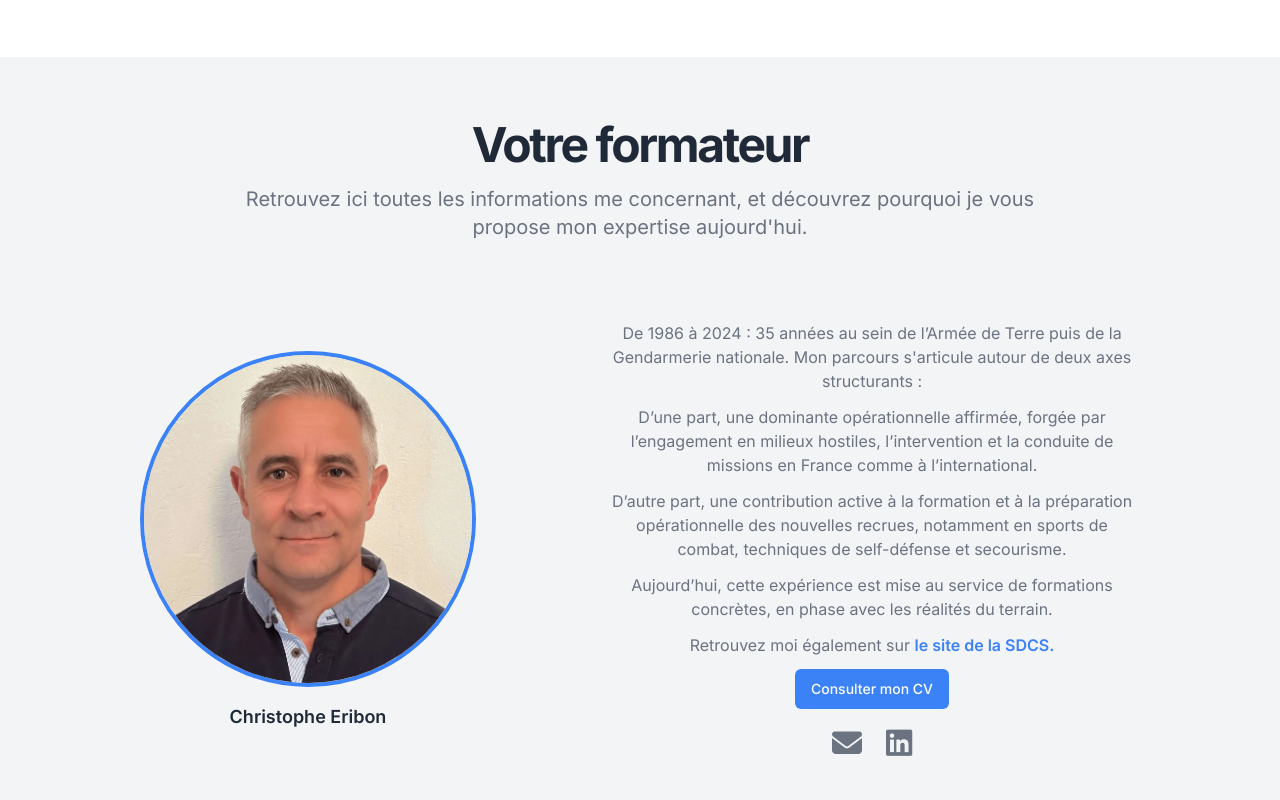
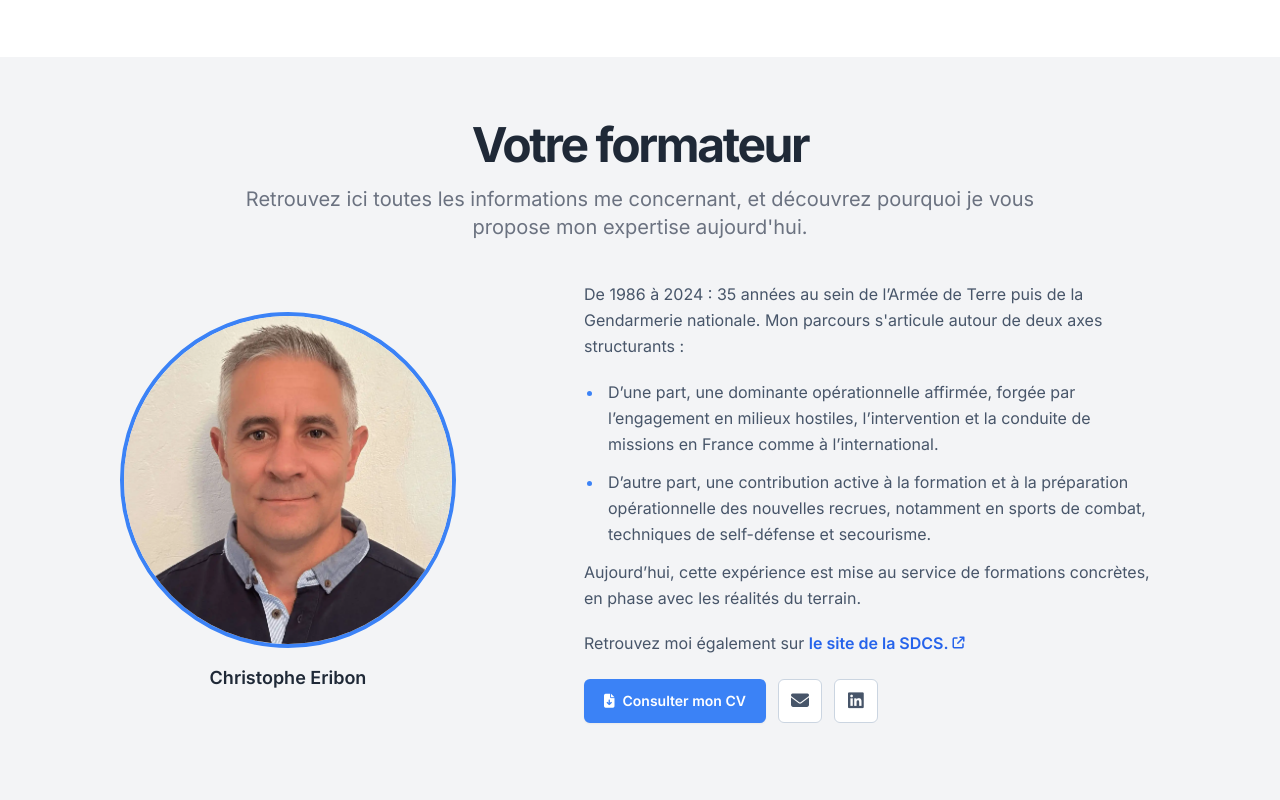
Before and after one commit to HugoErb/Site-SAFESEC-Formation, an Angular app in the folder frontend/: page /home in a window 1280 px wide. Shown: the part 1380-2180 px from the top of the page. Built offline with nearby package versions, Linux system fonts and the light colour scheme.

Commit message:
modif design section "formateur"

```diff
--- a/frontend/src/app/home/home.component.html
+++ b/frontend/src/app/home/home.component.html
@@ -169,16 +169,17 @@
 		</div>
 	</section>
 
-	<section id="formateur" class="flex justify-center items-center w-full pt-16 pb-20 bg-gray-100">
-		<div class="container space-y-12 px-4 md:px-6">
-			<div class="flex flex-col items-center justify-center space-y-4 text-center mx-auto">
+	<section id="formateur" class="flex w-full items-center justify-center bg-gray-100 pb-20 pt-16">
+		<div class="container space-y-2 px-4 md:px-6">
+			<div class="mx-auto flex flex-col items-center justify-center space-y-4 text-center">
 				<h2 class="text-4xl font-bold tracking-tighter sm:text-5xl">Votre formateur</h2>
-				<p class="max-w-[800px] text-gray-500 text-xl">
+				<p class="max-w-[800px] text-xl text-gray-500">
 					Retrouvez ici toutes les informations me concernant, et découvrez pourquoi je vous propose mon expertise aujourd'hui.
 				</p>
 			</div>
-			<div class="flex flex-col md:flex-row items-center justify-center gap-4 md:gap-10 lg:gap-16">
-				<div class="flex flex-col items-center justify-center w-full max-w-[400px] p-4 md:p-8">
+
+			<div class="flex flex-col items-center justify-center gap-6 md:flex-row md:gap-10 lg:gap-16">
+				<figure class="flex w-full max-w-[400px] flex-col items-center justify-center p-4 md:p-8">
 					<img
 						src="../../assets/imgs/tof.webp"
 						alt="Christophe Eribon, formateur SAFESEC Formation"
@@ -186,56 +187,73 @@
 						height="350"
 						loading="lazy"
 						decoding="async"
-						class="w-full rounded-full object-cover object-center border-4 border-blue-500 aspect-square"
+						class="aspect-square w-full rounded-full border-4 border-blue-500 object-cover object-center"
 					/>
-					<div class="text-lg font-semibold mt-4">Christophe Eribon</div>
+					<figcaption class="mt-4 text-lg font-semibold">Christophe Eribon</figcaption>
+				</figure>
+
+				<div class="w-full max-w-[640px] p-4 md:p-8">
+					<div>
+						<p class="leading-relaxed text-slate-600">
+							De 1986 à 2024 : 35 années au sein de l’Armée de Terre puis de la Gendarmerie nationale. Mon parcours s'articule autour de deux axes structurants :
+						</p>
 					</div>
-				<div class="flex flex-col w-full max-w-[600px] items-center justify-center p-4 md:p-8">
-					<div class="space-y-3 text-center">
-						<p class="text-gray-500">De 1986 à 2024 : 35 années au sein de l’Armée de Terre puis de la Gendarmerie nationale. Mon parcours s'articule autour de deux axes structurants :</p>
-						<p class="text-gray-500">
+
+					<ul class="mt-5 list-disc space-y-3 pl-5 marker:text-blue-500">
+						<li class="pl-1 leading-relaxed text-slate-600">
 							D’une part, une dominante opérationnelle affirmée, forgée par l’engagement en milieux hostiles, l’intervention et la
 							conduite de missions en France comme à l’international.
-						</p>
-						<p class="text-gray-500">
+						</li>
+						<li class="pl-1 leading-relaxed text-slate-600">
 							D’autre part, une contribution active à la formation et à la
 							préparation opérationnelle des nouvelles recrues, notamment en sports de combat, techniques de self-défense et secourisme.
-						</p>
-                        <p class="text-gray-500">
+						</li>
+					</ul>
+					<p class="mt-3 leading-relaxed text-slate-600">
 						Aujourd’hui, cette expérience est mise au service de formations concrètes, en phase avec les réalités du terrain.
 					</p>
-						<div class="mt-4 text-gray-500">
+
+					<div class="mt-5 text-slate-600">
 						Retrouvez moi également sur
 						<a
 							href="https://sdcs-formation.fr/"
 							target="_blank"
 							rel="noopener noreferrer"
-								class="relative text-blue-500 font-semibold before:absolute before:bottom-0 before:left-0 before:w-full before:h-0.5 before:bg-blue-500 before:scale-x-0 before:transition-transform before:duration-200 hover:before:scale-x-100"
+							class="inline-flex items-center gap-1 font-semibold text-blue-600 transition-colors hover:text-blue-700"
 						>
 							le site de la SDCS.
+							<i class="fa-solid fa-arrow-up-right-from-square text-xs" aria-hidden="true"></i>
 						</a>
 					</div>
+
+					<div class="mt-6 flex flex-wrap items-center gap-3">
 						<a
-							class="justify-center whitespace-nowrap rounded-md font-medium ring-offset-background transition-colors focus-visible:outline-none focus-visible:ring-2 focus-visible:ring-ring focus-visible:ring-offset-2 h-10 px-4 py-2 text-sm inline-flex items-center gap-2 bg-blue-500 hover:bg-blue-600 text-white"
+							class="inline-flex h-11 items-center justify-center gap-2 rounded-md bg-blue-500 px-5 text-sm font-semibold text-white shadow-sm transition-colors hover:bg-blue-600 focus-visible:outline-none focus-visible:ring-2 focus-visible:ring-blue-500 focus-visible:ring-offset-2"
 							href="../../assets/pdf/CV.pdf"
 							target="_blank"
 							rel="noopener noreferrer"
 						>
+							<i class="fa-solid fa-file-arrow-down" aria-hidden="true"></i>
 							Consulter mon CV
 						</a>
-					</div>
-					<div class="flex justify-center gap-6 mt-4">
-						<div (click)="scrollToSection('contact')" class="text-gray-500 hover:text-blue-600 cursor-pointer text-3xl transition-colors">
-							<i class="fa-solid fa-envelope"></i>
-						</div>
+						<button
+							type="button"
+							class="grid h-11 w-11 place-items-center rounded-md border border-slate-300 bg-white text-lg text-slate-600 transition-colors hover:border-blue-300 hover:text-blue-600 focus-visible:outline-none focus-visible:ring-2 focus-visible:ring-blue-500 focus-visible:ring-offset-2"
+							(click)="scrollToSection('contact')"
+							aria-label="Contacter Christophe Eribon"
+							title="Contacter Christophe Eribon"
+						>
+							<i class="fa-solid fa-envelope" aria-hidden="true"></i>
+						</button>
 						<a
 							href="https://www.linkedin.com/in/christophe-e-7a6813167/"
 							target="_blank"
 							rel="noopener noreferrer"
-							class="text-gray-500 hover:text-blue-600 text-3xl transition-colors"
+							class="grid h-11 w-11 place-items-center rounded-md border border-slate-300 bg-white text-lg text-slate-600 transition-colors hover:border-blue-300 hover:text-blue-600 focus-visible:outline-none focus-visible:ring-2 focus-visible:ring-blue-500 focus-visible:ring-offset-2"
 							aria-label="Profil LinkedIn de Christophe"
+							title="Profil LinkedIn de Christophe"
 						>
-							<i class="fa-brands fa-linkedin"></i>
+							<i class="fa-brands fa-linkedin" aria-hidden="true"></i>
 						</a>
 					</div>
 				</div>
```
Lines whose indentation alone changed are shown as unchanged.
